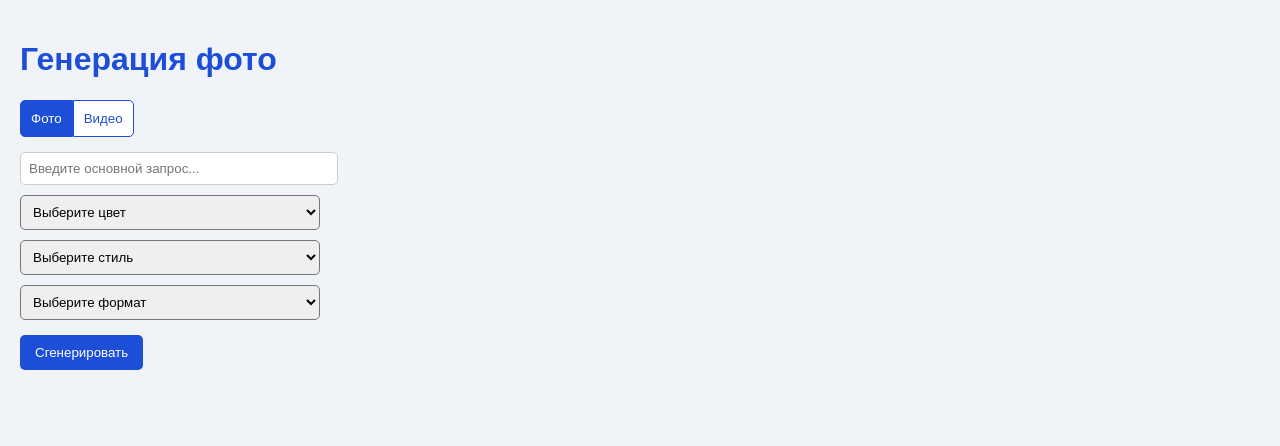
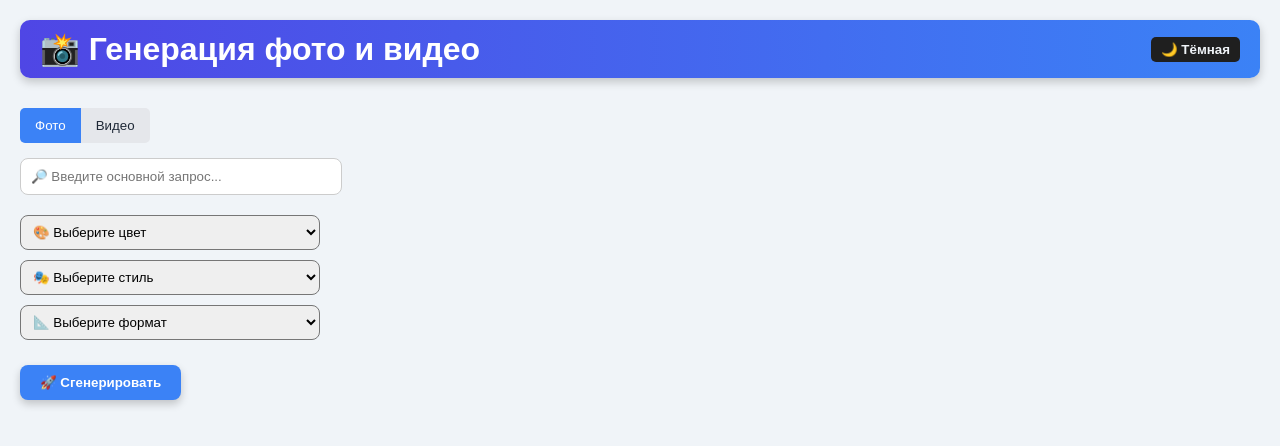
Before and after one commit to veron1kas/photo-video-generator, a React (Vite) app: page / in a window 1280 px wide. Shown: the top 446 px of the page. Built offline with nearby package versions, Linux system fonts and the light colour scheme.

Commit message:
fix: build script for vercel

```diff
--- a/src/App.jsx
+++ b/src/App.jsx
@@ -10,10 +10,11 @@ function App() {
   const [videoType, setVideoType] = useState("");
   const [duration, setDuration] = useState("");
   const [result, setResult] = useState(null);
+  const [darkMode, setDarkMode] = useState(false);
 
   const handleGenerate = async () => {
     if (!query) return;
-    setResult(<p style={{ color: "#555" }}>Загрузка...</p>);
+    setResult(<p style={{ color: darkMode ? "#ccc" : "#555" }}>🔄 Загрузка...</p>);
 
     let refinedQuery = query;
     if (tab === "photo") {
@@ -26,7 +27,7 @@ function App() {
         <img
           src={data.urls.regular}
           alt="Generated"
-          style={{ borderRadius: "10px", boxShadow: "0 4px 8px rgba(0,0,0,0.2)", maxWidth: "100%" }}
+          style={{ borderRadius: "15px", boxShadow: darkMode ? "0 0 20px #000" : "0 0 20px #aaa", maxWidth: "100%", transition: "0.3s" }}
         />
       );
     } else {
@@ -38,7 +39,6 @@ function App() {
       });
       const data = await res.json();
 
-      // 🎯 Фильтр по длительности с границами 1–10, 11–19, 20+
       let filteredVideos = data.videos;
       if (duration === "short") {
         filteredVideos = filteredVideos.filter(v => v.duration >= 1 && v.duration <= 10);
@@ -52,59 +52,104 @@ function App() {
         const randomIndex = Math.floor(Math.random() * filteredVideos.length);
         const randomVideo = filteredVideos[randomIndex];
         setResult(
-          <video controls style={{ borderRadius: "10px", boxShadow: "0 4px 8px rgba(0,0,0,0.2)", maxWidth: "100%" }}>
+          <video
+            controls
+            style={{
+              borderRadius: "15px",
+              boxShadow: darkMode ? "0 0 20px #000" : "0 0 20px #aaa",
+              maxWidth: "100%",
+              transition: "0.3s"
+            }}
+          >
             <source src={randomVideo.video_files[0].link} type="video/mp4" />
             Ваш браузер не поддерживает видео.
           </video>
         );
       } else {
-        setResult(<p style={{ color: "red" }}>Видео с такой длительностью не найдено.</p>);
+        setResult(<p style={{ color: "red" }}>⚠ Видео с такой длительностью не найдено.</p>);
       }
     }
   };
 
   return (
-    <div style={{ fontFamily: "Arial, sans-serif", backgroundColor: "#f0f4f8", minHeight: "100vh", padding: "20px" }}>
-      <h1 style={{ color: "#1d4ed8" }}>
-        Генерация {tab === "photo" ? "фото" : "видео"}
-      </h1>
+    <div style={{
+      fontFamily: "Arial, sans-serif",
+      background: darkMode ? "#1f1f1f" : "#f0f4f8",
+      color: darkMode ? "#f5f5f5" : "#1f1f1f",
+      minHeight: "100vh",
+      padding: "20px",
+      transition: "0.3s"
+    }}>
+      {/* Шапка */}
+      <header style={{
+        display: "flex",
+        justifyContent: "space-between",
+        alignItems: "center",
+        marginBottom: "30px",
+        padding: "10px 20px",
+        background: "linear-gradient(90deg, #4f46e5, #3b82f6)",
+        borderRadius: "10px",
+        color: "#fff",
+        boxShadow: "0 4px 10px rgba(0,0,0,0.2)"
+      }}>
+        <h1 style={{ margin: 0 }}>📸 Генерация фото и видео</h1>
+        <button onClick={() => setDarkMode(!darkMode)} style={{
+          background: darkMode ? "#f0f4f8" : "#1f1f1f",
+          color: darkMode ? "#1f1f1f" : "#f0f4f8",
+          border: "none",
+          borderRadius: "5px",
+          padding: "5px 10px",
+          cursor: "pointer",
+          fontWeight: "bold"
+        }}>
+          {darkMode ? "🌞 Светлая" : "🌙 Тёмная"}
+        </button>
+      </header>
 
-      <div>
+      {/* Выбор фото/видео */}
+      <div style={{ marginBottom: "15px" }}>
         <button onClick={() => setTab("photo")} style={{
-          backgroundColor: tab === "photo" ? "#1d4ed8" : "#fff",
-          color: tab === "photo" ? "#fff" : "#1d4ed8",
-          border: "1px solid #1d4ed8",
-          padding: "10px",
-          borderRadius: "5px 0 0 5px"
+          backgroundColor: tab === "photo" ? "#3b82f6" : "#e5e7eb",
+          color: tab === "photo" ? "#fff" : "#1f2937",
+          border: "none",
+          padding: "10px 15px",
+          borderRadius: "5px 0 0 5px",
+          cursor: "pointer"
         }}>
           Фото
         </button>
         <button onClick={() => setTab("video")} style={{
-          backgroundColor: tab === "video" ? "#1d4ed8" : "#fff",
-          color: tab === "video" ? "#fff" : "#1d4ed8",
-          border: "1px solid #1d4ed8",
-          padding: "10px",
-          borderRadius: "0 5px 5px 0"
+          backgroundColor: tab === "video" ? "#3b82f6" : "#e5e7eb",
+          color: tab === "video" ? "#fff" : "#1f2937",
+          border: "none",
+          padding: "10px 15px",
+          borderRadius: "0 5px 5px 0",
+          cursor: "pointer"
         }}>
           Видео
         </button>
       </div>
 
-      <div style={{ marginTop: "15px" }}>
+      {/* Основной запрос */}
       <input
         type="text"
-          placeholder="Введите основной запрос..."
+        placeholder="🔎 Введите основной запрос..."
         value={query}
         onChange={(e) => setQuery(e.target.value)}
-          style={{ width: "300px", padding: "8px", borderRadius: "5px", border: "1px solid #ccc" }}
+        style={{
+          width: "300px",
+          padding: "10px",
+          borderRadius: "8px",
+          border: "1px solid #ccc",
+          marginBottom: "10px"
+        }}
       />
-      </div>
 
+      {/* Dropdown меню */}
       {tab === "photo" && (
         <>
-          <div style={{ marginTop: "10px" }}>
-            <select value={color} onChange={(e) => setColor(e.target.value)} style={{ padding: "8px", borderRadius: "5px", width: "300px" }}>
-              <option value="">Выберите цвет</option>
+          <select value={color} onChange={(e) => setColor(e.target.value)} style={{ display: "block", margin: "10px 0", padding: "8px", borderRadius: "8px", width: "300px" }}>
+            <option value="">🎨 Выберите цвет</option>
             <option value="red">Красный</option>
             <option value="blue">Синий</option>
             <option value="green">Зелёный</option>
@@ -112,10 +157,8 @@ function App() {
             <option value="yellow">Жёлтый</option>
             <option value="purple">Фиолетовый</option>
           </select>
-          </div>
-          <div style={{ marginTop: "10px" }}>
-            <select value={style} onChange={(e) => setStyle(e.target.value)} style={{ padding: "8px", borderRadius: "5px", width: "300px" }}>
-              <option value="">Выберите стиль</option>
+          <select value={style} onChange={(e) => setStyle(e.target.value)} style={{ display: "block", margin: "10px 0", padding: "8px", borderRadius: "8px", width: "300px" }}>
+            <option value="">🎭 Выберите стиль</option>
             <option value="realism">Реализм</option>
             <option value="cartoon">Мультяшный</option>
             <option value="watercolor">Акварель</option>
@@ -123,34 +166,28 @@ function App() {
             <option value="sketch">Скетч</option>
             <option value="abstract">Абстракция</option>
           </select>
-          </div>
-          <div style={{ marginTop: "10px" }}>
-            <select value={format} onChange={(e) => setFormat(e.target.value)} style={{ padding: "8px", borderRadius: "5px", width: "300px" }}>
-              <option value="">Выберите формат</option>
+          <select value={format} onChange={(e) => setFormat(e.target.value)} style={{ display: "block", margin: "10px 0", padding: "8px", borderRadius: "8px", width: "300px" }}>
+            <option value="">📐 Выберите формат</option>
             <option value="square">Квадрат</option>
             <option value="portrait">Портрет</option>
             <option value="landscape">Пейзаж</option>
             <option value="panorama">Панорама</option>
           </select>
-          </div>
         </>
       )}
 
       {tab === "video" && (
         <>
-          <div style={{ marginTop: "10px" }}>
-            <select value={tone} onChange={(e) => setTone(e.target.value)} style={{ padding: "8px", borderRadius: "5px", width: "300px" }}>
-              <option value="">Выберите цветовую гамму</option>
+          <select value={tone} onChange={(e) => setTone(e.target.value)} style={{ display: "block", margin: "10px 0", padding: "8px", borderRadius: "8px", width: "300px" }}>
+            <option value="">🎨 Выберите цветовую гамму</option>
             <option value="warm">Тёплые</option>
             <option value="cool">Холодные</option>
             <option value="black and white">Чёрно-белые</option>
             <option value="bright">Яркие</option>
             <option value="pastel">Пастельные</option>
           </select>
-          </div>
-          <div style={{ marginTop: "10px" }}>
-            <select value={videoType} onChange={(e) => setVideoType(e.target.value)} style={{ padding: "8px", borderRadius: "5px", width: "300px" }}>
-              <option value="">Выберите тип видео</option>
+          <select value={videoType} onChange={(e) => setVideoType(e.target.value)} style={{ display: "block", margin: "10px 0", padding: "8px", borderRadius: "8px", width: "300px" }}>
+            <option value="">🎥 Выберите тип видео</option>
             <option value="nature">Природа</option>
             <option value="city">Город</option>
             <option value="people">Люди</option>
@@ -159,31 +196,31 @@ function App() {
             <option value="sports">Спорт</option>
             <option value="technology">Технологии</option>
           </select>
-          </div>
-          <div style={{ marginTop: "10px" }}>
-            <select value={duration} onChange={(e) => setDuration(e.target.value)} style={{ padding: "8px", borderRadius: "5px", width: "300px" }}>
-              <option value="">Выберите продолжительность</option>
+          <select value={duration} onChange={(e) => setDuration(e.target.value)} style={{ display: "block", margin: "10px 0", padding: "8px", borderRadius: "8px", width: "300px" }}>
+            <option value="">⏱ Выберите продолжительность</option>
             <option value="short">Короткое (1–10 сек)</option>
             <option value="medium">Среднее (11–19 сек)</option>
             <option value="long">Длинное (20+ сек)</option>
           </select>
-          </div>
         </>
       )}
 
-      <div style={{ marginTop: "15px" }}>
       <button onClick={handleGenerate} style={{
-          backgroundColor: "#1d4ed8",
+        background: "#3b82f6",
         color: "#fff",
-          padding: "10px 15px",
-          borderRadius: "5px",
-          border: "none"
+        padding: "10px 20px",
+        border: "none",
+        borderRadius: "8px",
+        marginTop: "15px",
+        cursor: "pointer",
+        boxShadow: "0 4px 8px rgba(0,0,0,0.2)",
+        fontWeight: "bold"
       }}>
-          Сгенерировать
+        🚀 Сгенерировать
       </button>
-      </div>
 
-      <div style={{ marginTop: "20px" }}>
+      {/* Результат */}
+      <div style={{ marginTop: "30px", textAlign: "center" }}>
         {result}
       </div>
     </div>
```
Lines whose indentation alone changed are shown as unchanged.
